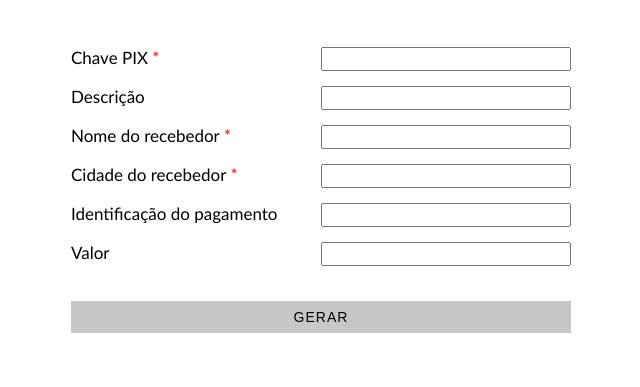
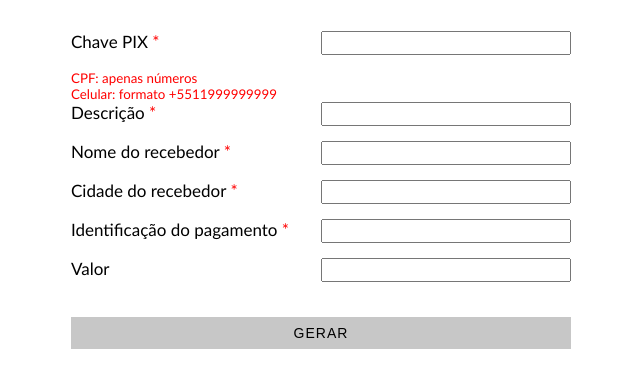
Before and after one commit to vitorjaguat/gerar-payload-pix, a plain HTML site: page index.html in a window 1280 px wide. Shown: the part 271-658 px from the top of the page, without its empty margins (319-959 px from the left). Drawn offline with Linux system fonts and the light colour scheme.

Commit message:
add required to description and id

```diff
--- a/index.html
+++ b/index.html
@@ -19,8 +19,10 @@
             <label for="chave-pix" id="label" class="label">Chave PIX <span class="red">*</span> </label>
             <input type="text" id="chave-pix" name="chave-pix" required>
         </div>
+        <small class="red">CPF: apenas números</small>
+            <small class="red">Celular: formato +5511999999999</small>
         <div class="field">
-            <label for="description" id="label" class="label">Descrição</label>
+            <label for="description" id="label" class="label">Descrição <span class="red">*</span> </label>
             <input type="text" id="description" name="description">
         </div>
         <div class="field">
@@ -32,7 +34,7 @@
             <input type="text" id="cidade" name="cidade" required>
         </div>
         <div class="field">
-            <label for="text-id" id="label" class="label">Identificação do pagamento</label>
+            <label for="text-id" id="label" class="label">Identificação do pagamento <span class="red">*</span> </label>
             <input type="text" id="text-id" name="text-id">
         </div>
         <div class="field">
```
